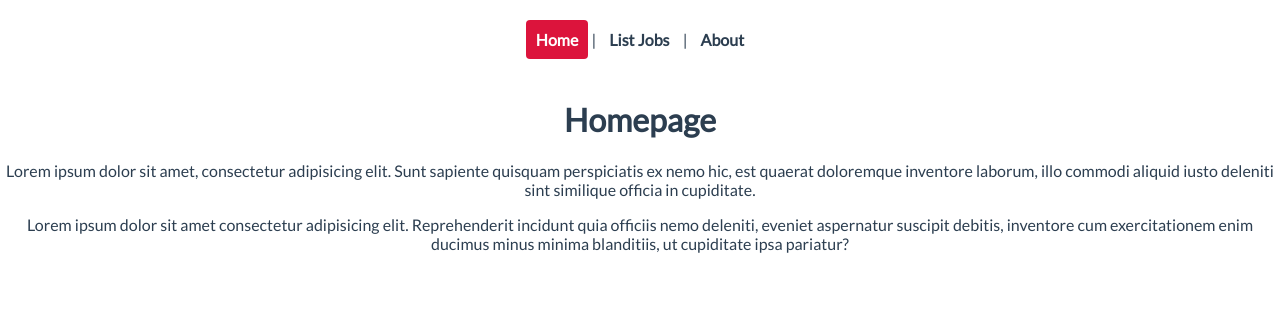
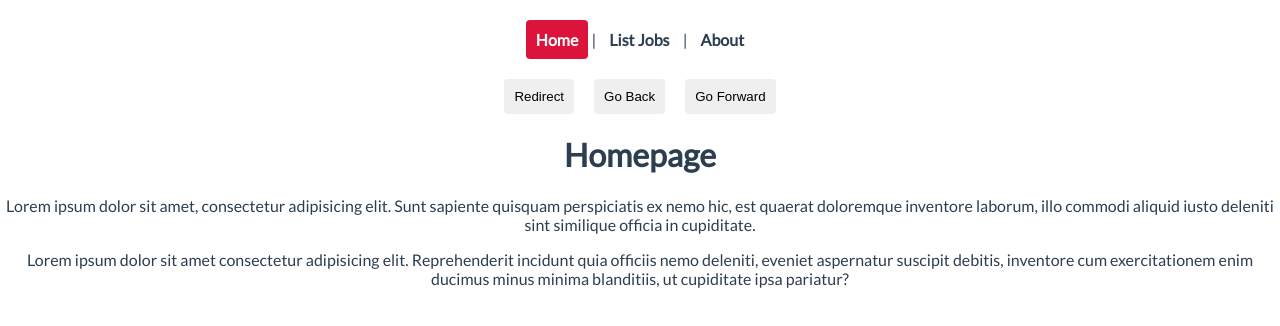
Before and after one commit to javascript-indonesias/vue-jobsninja, a Vue app: page / in a window 1280 px wide. Shown: the top 326 px of the page. Built offline with nearby package versions, Linux system fonts and the light colour scheme.

Commit message:
Programmatic navigation dalam vue js App Vue

```diff
--- a/src/App.vue
+++ b/src/App.vue
@@ -4,8 +4,31 @@
         <router-link :to="{ name: 'JobList' }">List Jobs</router-link> |
         <router-link :to="{ name: 'About' }">About</router-link>
     </div>
+
+    <!-- Navigasi dengan programmatically dengan router -->
+    <button @click="redirectPage" class="button-nav">Redirect</button>
+    <button @click="gobackPage" class="button-nav">Go Back</button>
+    <button @click="forwardPage" class="button-nav">Go Forward</button>
+
     <router-view />
 </template>
+
+<script>
+export default {
+    name: 'AppComponent',
+    methods: {
+        redirectPage() {
+            this.$router.push({ name: 'Homepage' });
+        },
+        gobackPage() {
+            this.$router.go(-1);
+        },
+        forwardPage() {
+            this.$router.go(1);
+        },
+    },
+};
+</script>
 
 <style lang="scss">
 #app {
@@ -32,4 +55,11 @@
         }
     }
 }
+
+.button-nav {
+    margin: 0 10px;
+    padding: 10px;
+    border: none;
+    border-radius: 4px;
+}
 </style>
```
